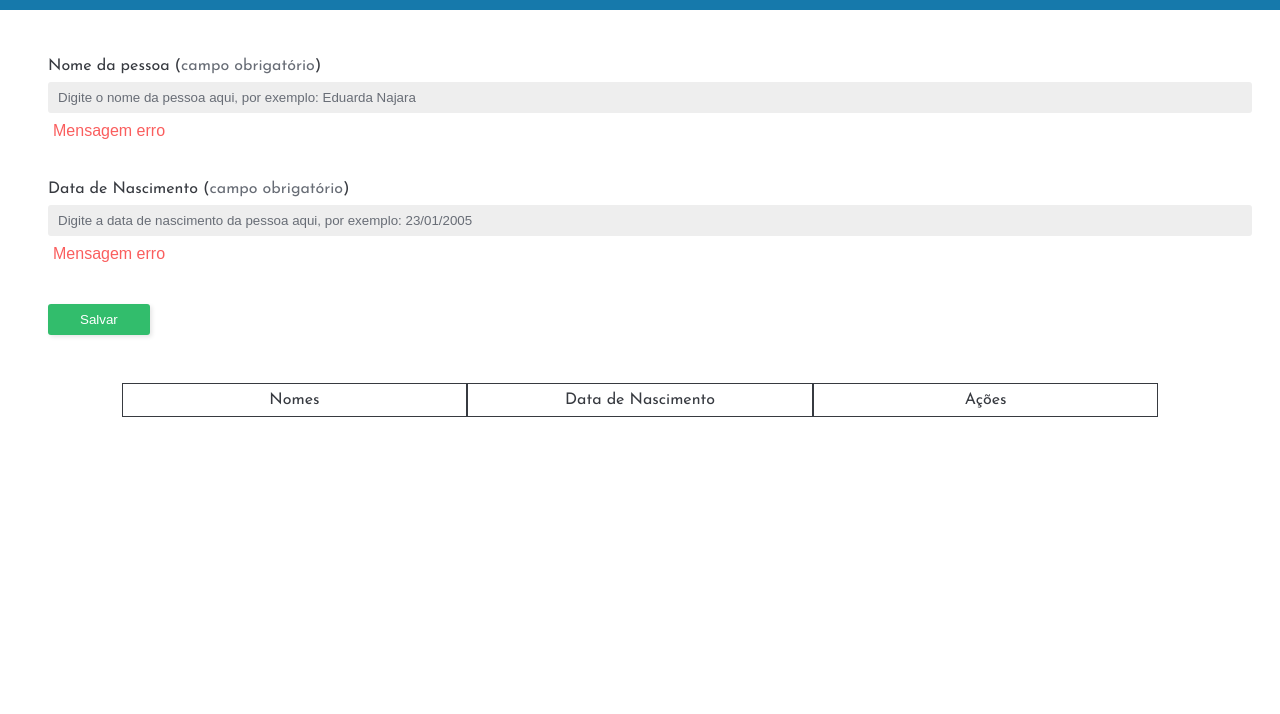
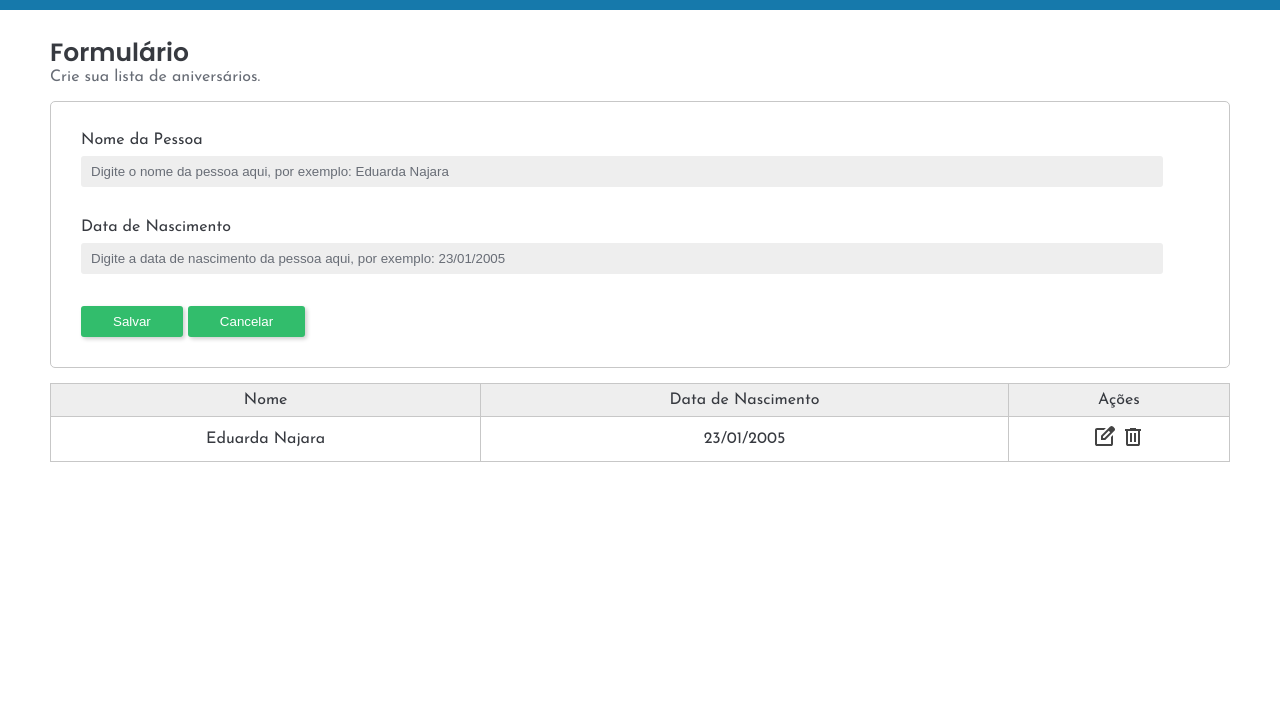
Before and after one commit to EduardaNajara/projeto-CRUD-7Days, a plain HTML site: page index.html in a window 1280 px wide. Shown: the part 86-800 px from the top of the page. Drawn offline with Linux system fonts and the light colour scheme.

Commit message:
style: upgrade de estilo

```diff
--- a/index.html
+++ b/index.html
@@ -3,61 +3,73 @@
   <head>
     <meta charset="UTF-8" />
     <meta name="viewport" content="width=device-width, initial-scale=1.0" />
-    <link rel="stylesheet" href="reset.css" />
-    <link rel="stylesheet" href="styles.css" />
+    <link rel="stylesheet" href="./styles/reset.css" />
+    <link rel="stylesheet" href="./styles/styles.css" />
     <title>CRUD</title>
   </head>
 
   <body>
     <header class="head">
-      <h1 class="head-title">Agenda de Aniverśarios</h1>
+      <h1 class="head-title">Minha Agenda</h1>
     </header>
+
+    <main>
+      <div class="title">
+        <h2>Formulário</h2>
+        <span>Crie sua lista de aniversários.</span>
+      </div>
 
       <div class="form-table">
         <form class="form js-form">
-
-          <label for="name" class="form-item">
-            <p class="form-title">
-              Nome da pessoa (<span class="light">campo obrigatório</span>)
-            </p>
+          <div for="name" class="form-item">
+            <p class="form-title">Nome da Pessoa</p>
             <input
               class="form-field js-field"
+              type="text"
+              onfocus="this.placeholder=''"
               id="name"
-              name="name"
               placeholder="Digite o nome da pessoa aqui, por exemplo: Eduarda Najara"
             />
-            <p class="message-error hide">Mensagem erro</p>
-          </label>
+            <p class="message-error hide">Campo obrigatório!</p>
+          </div>
 
-          <label for="birth-date" class="form-item">
-            <p class="form-title">
-              Data de Nascimento (<span class="light">campo obrigatório</span>)
-            </p>
+          <div for="birth-date" class="form-item">
+            <p class="form-title">Data de Nascimento</p>
             <input
               class="form-field js-field"
+              type="text"
+              onfocus="this.type='date'"
               id="birth-date"
-              name="birth-date"
               placeholder="Digite a data de nascimento da pessoa aqui, por exemplo: 23/01/2005"
             />
-            <p class="message-error hide">Mensagem erro</p>
-          </label>
+            <p class="message-error hide">Campo obrigatório!</p>
+          </div>
 
           <div class="buttons">
-            <button class="btn-submit" type="submit">Salvar</button>
-        </div>
-
+            <button class="btn-submit" onclick="pessoa.salvar()">Salvar</button>
+            <button class="btn-clear" onclick="pessoa.cancelar()">Cancelar</button>
+          </div>
         </form>
       </div>
 
-      <div class="result">
-        <div class="titles hide">
-          <h2 class="title-name">Nomes</h2>
-          <h2 class="title-birth">Data de Nascimento</h2>
-          <h2 class="title-actions">Ações</h2>
-        </div>
-        <ul class="ul-result hide"></ul>
+      <div class="content">
+        <table>
+          <thead>
+              <th>Nome</th>
+              <th>Data de Nascimento</th>
+              <th>Ações</th>
+          </thead>
+          <tbody>
+              <td>Eduarda Najara</td>
+              <td>23/01/2005</td>
+              <td>
+                <img src="assets/edit.svg" alt="">
+                <img src="assets/delete.svg" alt="">
+              </td>
+          </tbody>
+        </table>
       </div>
-
+    </main>
   </body>
-  <script src="main.js"></script>
+  <script src="./js/main.js"></script>
 </html>
--- /dev/null
+++ b/js/main.js
@@ -0,0 +1,36 @@
+class Pessoa {
+    constructor() {
+        this.arrayPessoas = [];
+    }
+
+    salvar() {
+      let pessoa = this.dados();
+
+      if (this.validar(pessoa)) {
+        alert('salvo')
+      }
+    }
+
+    dados() {
+        let pessoa = {}
+
+        pessoa.nome = document.getElementById('name').value
+        pessoa.data = document.getElementById('birth-date').value
+
+        return pessoa;
+    }
+
+    validar(pessoa) {
+        if (pessoa.nome == '' || pessoa.data == '') {
+            alert('campo obrigatório')
+            return false;
+        }
+
+        return true;
+    }
+
+    cancelar() {
+    }
+}
+
+var pessoa = new Pessoa();
--- a/styles.css
+++ b/styles/styles.css
@@ -8,10 +8,11 @@
   --fonte-escuro: #373a40;
   --fonte-claro: #686d76;
   --botao: #32bd6c;
-  --botao-escuro: #26974b;
+  --botao-escuro: #15a857;
   --erro: #fa5e5e;
   --fonte: "Poppins";
   --fonte-secundaria: "Josefin Sans";
+  --cinza: #c7c7c7;
 }
 
 body {
@@ -35,17 +36,41 @@ body {
   font-weight: 600;
 }
 
+main {
+  padding: 30px 50px;
+}
+
+.title {
+  margin-bottom: 16px;
+}
+
+h2 {
+  font-family: var(--fonte);
+  font-size: 25px;
+  font-weight: 600;
+  margin-bottom: 4px;
+}
+
+span {
+  color: var(--fonte-claro);
+}
+
 .form {
   display: flex;
   flex-direction: column;
   align-items: start;
   gap: 32px;
-  padding: 48px;
+  padding: 30px;
   font-family: var(--fonte-secundaria);
 }
 
+.form-table {
+  border: 1px solid var(--cinza);
+  border-radius: 5px;
+}
+
 .form-item {
-  width: 100%;
+  width: 95%;
 }
 
 .form-field {
@@ -64,10 +89,6 @@ body {
   margin-bottom: 8px;
 }
 
-.light {
-  color: var(--fonte-claro);
-}
-
 .btn-submit {
   background-color: var(--botao);
   border: none;
@@ -75,12 +96,30 @@ body {
   color: var(--fundo);
   cursor: pointer;
   padding: 8px 32px;
-  box-shadow: 2px 2px 4px rgba(0, 0, 0, 0.1);
+  box-shadow: 2px 2px 4px rgba(0, 0, 0, 0.2);
 }
 
-.btn-submit:active {
+.btn-submit:hover {
   background-color: var(--botao-escuro);
-  box-shadow: 4px 4px 8px rgba(0, 0, 0, 0.1);
+  box-shadow: 4px 4px 8px rgba(0, 0, 0, 0.2);
+  transition: 0.3s;
+}
+
+.btn-clear {
+  background-color: var(--botao);
+  border: none;
+  border-radius: 3px;
+  color: var(--fundo);
+  cursor: pointer;
+  padding: 8px 32px;
+  box-shadow: 2px 2px 4px rgba(0, 0, 0, 0.2);
+  margin-right: 10px;
+}
+
+.btn-clear:hover {
+  background-color: var(--botao-escuro);
+  box-shadow: 4px 4px 8px rgba(0, 0, 0, 0.2);
+  transition: 0.3s;
 }
 
 .message-error {
@@ -90,39 +129,30 @@ body {
   padding: 10px 5px;
 }
 
-.result {
-  display: grid;
-  justify-content: center;
-  grid-template-columns: 30% 30% 30%;
-  grid-auto-rows: auto;
-  grid-template-areas:
-    "titles titles titles"
-    "ul-result ul-result ul-result";
+.hide {
+  display: none;
 }
 
-.titles {
+.content {
+  margin-top: 15px;
+  display: flex;
   justify-content: center;
-  grid-area: titles;
-  display: grid;
-  grid-template-columns: 30% 30% 30%;
-  grid-template-areas: "title-name title-birth title-actions";
-  text-align: center;
 }
 
-.title-name {
-  grid-area: title-name;
-  border: 1px solid #373a40;
+table {
+  border: 1px solid var(--cinza);
+  width: 100%;
+}
+
+th {
+  border: 1px solid var(--cinza);
+  background: var(--fundo-escuro);
   padding: 0.5em;
 }
 
-.title-birth {
-  grid-area: title-birth;
-  border: 1px solid #373a40;
+td {
+  border: 1px solid var(--cinza);
   padding: 0.5em;
+  text-align: center;
+  align-content: center;
 }
-
-.title-actions {
-  grid-area: title-actions;
-  border: 1px solid #373a40;
-  padding: 0.5em;
-}
```
Also changed, not shown: assets/delete.svg (added), assets/edit.svg (added), main.js (added), styles/reset.css (renamed from reset.css).
